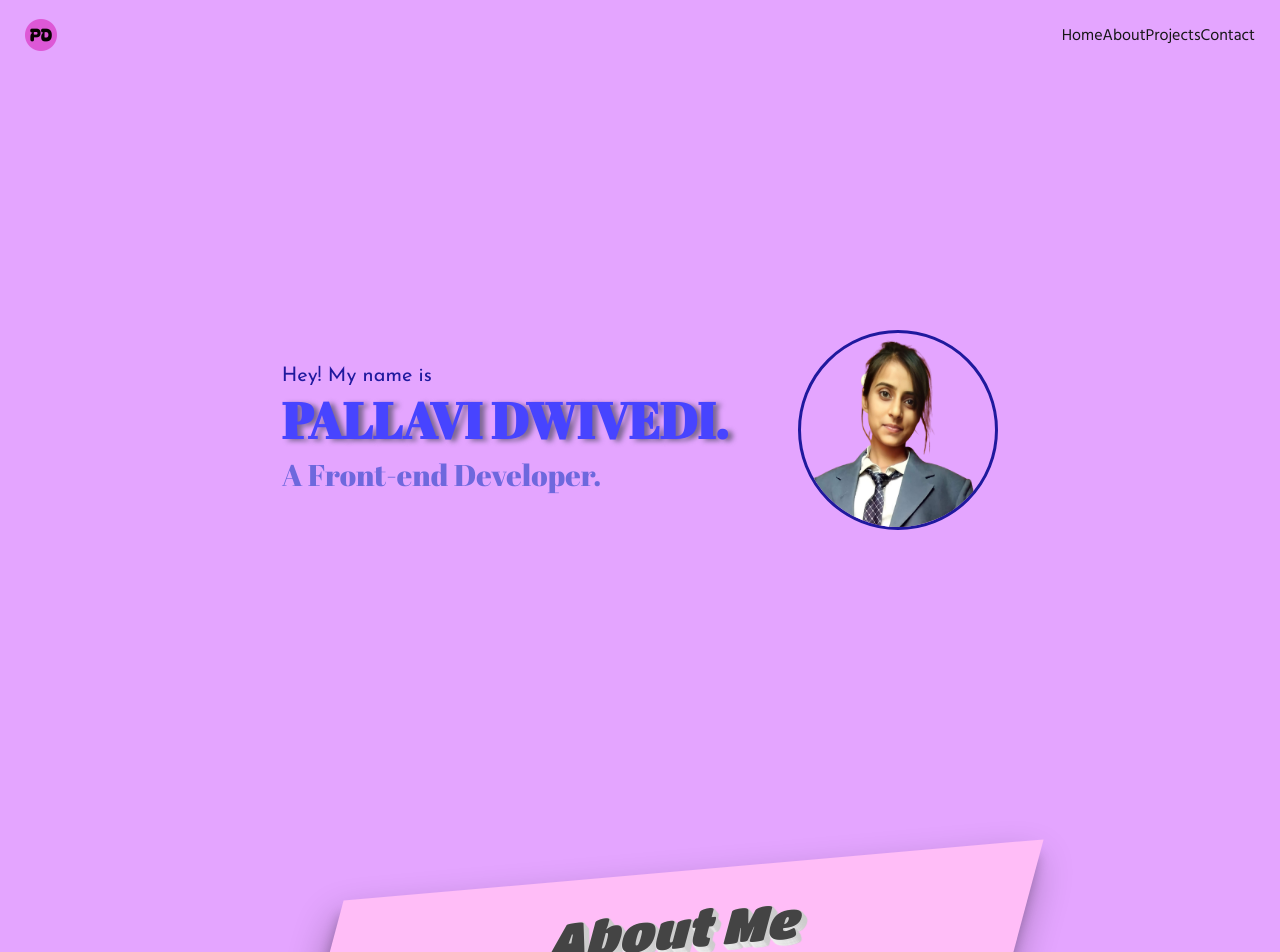
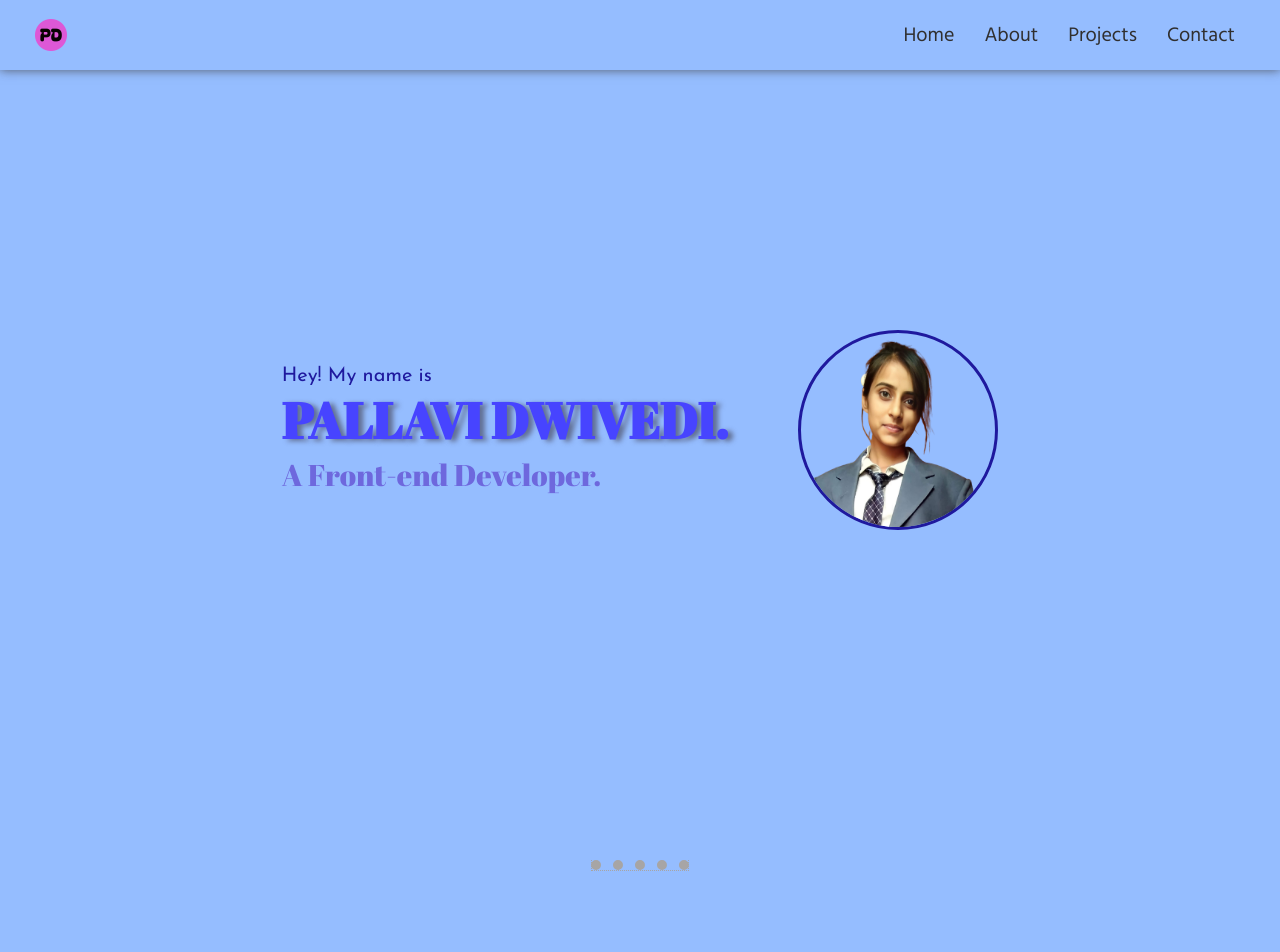
Before and after one commit to pallaviDwivedi1605/Pallavi_Dwivedi, a Next.js app: page / in a window 1280 px wide. Shown: the top 952 px of the page. Built offline with nearby package versions, Linux system fonts and the light colour scheme.

Commit message:
navbar and footer styled

```diff
--- a/src/app/contact/page.jsx
+++ b/src/app/contact/page.jsx
@@ -4,7 +4,9 @@ import styles from "./page.module.css"
 function Contact() {
   return (
     <section id="contact-section">
-      <div className={styles.container}>Contact</div>
+      <div className={styles.container}>
+
+      </div>
     </section>
   )
 }
--- a/src/app/globals.css
+++ b/src/app/globals.css
@@ -8,7 +8,7 @@
 body{
     max-width: 100%;
     overflow-x: hidden;
-    background-color: #E4A5FF;
+    background-color: #95BDFF;
     color: #161616;
 }
 
@@ -16,6 +16,15 @@ a{
     text-decoration: none;
     color: inherit;
 }
+
+::-webkit-scrollbar {
+    width: 10px;
+  }
+
+  ::-webkit-scrollbar-thumb {
+    background: gray;
+    border-radius: 10px;
+  }
 
 .container{
     min-width: 100vw;
--- a/src/app/page.jsx
+++ b/src/app/page.jsx
@@ -11,7 +11,7 @@ const pFont = Josefin_Sans({subsets: ['latin'],weight: '400'})
 
 export default function Home() {
   return (
-    <div>
+    <div className={styles.main}>
       <section id="homepage-section">
         <div className={styles.container}>
           <div className={styles.heading}>
@@ -22,8 +22,11 @@ export default function Home() {
           <Image className={styles.image} src={Pallavi} width={200} height={200} alt="Pallavi Dwivedi" />
         </div>
       </section>
+      <hr className={styles.ruler} />
       <About/>
+      <hr className={styles.ruler} />
       <Project/>
+      <hr className={styles.ruler} />
       <Contact/>
     </div>
 
--- a/src/app/page.module.css
+++ b/src/app/page.module.css
@@ -1,3 +1,10 @@
+.main{
+    display: flex;
+    flex-direction: column;
+    justify-content: space-between;
+    gap: 70px;
+}
+
 .container{
     height: 90vh;
     display: flex;
@@ -27,3 +34,14 @@
     border: 3px solid #1f199e;
     border-radius: 50%;
 }
+
+.ruler{
+    margin: 50px;
+    width: 10%;
+    height: 0;
+    color: transparent;
+    border-top: 10px;
+    border-style: dotted;
+    border-color: #a7a5a5;
+    margin: 0 auto;
+}
--- a/src/app/projects/page.module.css
+++ b/src/app/projects/page.module.css
@@ -2,6 +2,7 @@
     height: 80vh;
     width: 70vw;
     margin: 0 auto;
+    margin-top: 25px;
     display: flex;
     flex-direction: column;
     justify-content: center;
--- a/src/components/footer/footer.module.css
+++ b/src/components/footer/footer.module.css
@@ -4,8 +4,8 @@
     flex-direction: row;
     align-items: center;
     justify-content: space-between;
-    background-color: #f7c0c0;
-    padding: 0 100px;
+    background-color: #99c1db;
+    padding: 0 200px;
 }
 
 .footer .copyright{
--- a/src/components/navbar/Navbar.jsx
+++ b/src/components/navbar/Navbar.jsx
@@ -1,64 +1,67 @@
-import Link from 'next/link'
-import React from 'react'
-import styles from "./navbar.module.css"
-import Logo from "public/logo/favicon-32x32.png"
-import Image from 'next/image'
+"use client"
+import React, { useState } from 'react';
+import Link from 'next/link';
+import styles from './navbar.module.css';
+import Logo from 'public/logo/favicon-32x32.png';
+import Image from 'next/image';
 
 function Navbar() {
+  const [activeLink, setActiveLink] = useState(null);
 
   const links = [
     {
-            id:1,
-            title:"Home",
-            url:"/",
-            section: "homepage-section"
+      id: 1,
+      title: 'Home',
+      url: '/',
+      section: 'homepage-section',
     },
     {
-            id:2,
-            title:"About",
-            url:"/about",
-            section: "about-section"
+      id: 2,
+      title: 'About',
+      url: '/about',
+      section: 'about-section',
     },
     {
-            id:3,
-            title:"Projects",
-            url:"/projects",
-            section: "project-section"
+      id: 3,
+      title: 'Projects',
+      url: '/projects',
+      section: 'project-section',
     },
     {
-            id:4,
-            title:"Contact",
-            url:"/contact",
-            section: "contact-section"
+      id: 4,
+      title: 'Contact',
+      url: '/contact',
+      section: 'contact-section',
     },
-    ]
+  ];
 
   const handleMenuClick = (sectionId) => {
-        window.scrollTo({
-          top: document.getElementById(sectionId).offsetTop,
-          behavior: 'smooth',
-        });
+    setActiveLink(sectionId);
+    // window.scrollTo({
+    //   top: document.getElementById(sectionId).offsetTop,
+    //   behavior: 'smooth',
+    // });
   };
 
   return (
     <div className={styles.navbar}>
-        <Image src={Logo} alt='PD logo' width={32} height={32}/>
-        <div>
-        {
-            links.map(link=>(
+      <Image src={Logo} alt="PD logo" width={32} height={32} />
+      <div className={styles.nav_menu}>
+        {links.map((link) => (
           <Link
-            className={styles.pullUp}
+            className={`${styles.nav_item} ${
+              activeLink === link.section ? styles.active : ''
+            }`}
             key={link.id}
             href={link.url}
+            onClick={() => handleMenuClick(link.section)}
           >
             {link.title}
           </Link>
-            ))
-        }
+        ))}
       </div>
-
     </div>
-  )
+  );
 }
 
-export default Navbar
+export default Navbar;
--- a/src/components/navbar/navbar.module.css
+++ b/src/components/navbar/navbar.module.css
@@ -1,56 +1,33 @@
 .navbar{
     height: 70px;
-    padding: 0 25px;
+    padding: 0 35px;
     display: flex;
     justify-content: space-between;
     align-items: center;
     background-color: transparent;
+    box-shadow: 0px 0px 10px #414040c9;
 }
 
-.navbar .logo{
-    font-weight: 700;
-    color: #fff;
-    font-size: 30px;
+.nav_menu{
+    display: flex;
+    align-items: center;
+    gap: 10px;
 }
 
-.navbar .navItem{
-    font-weight: 400;
-    padding: 0 10px;
-    color: #40128B;
+.nav_item{
+    color: #302f2f;
+    padding: 5px 10px;
+    font-size: 20px;
+    border-radius: 25px;
+    transition: background-color 2s ease-in, font-weight 2s linear;
 }
 
-.navbar .navItem:hover{
-    color: #5812c9;
+.nav_item:hover{
+    background-color: #eee5e5c7;
+    opacity: 70;
     font-weight: bold;
 }
 
-.container a
-{
-    color: #FFF;
-    text-decoration: none;
-    font: 20px Raleway;
-    margin: 0px 10px;
-    padding: 10px 10px;
-    position: relative;
-    z-index: 0;
-    cursor: pointer;
+.active{
+    background-color: #eee5e5c7;
 }
-
-
-.pullUp a:before
-{
-    position: absolute;
-    width: 100%;
-    height: 2px;
-    left: 0px;
-    bottom: 0px;
-    content: '';
-    background: #FFF;
-    opacity: 0.3;
-    transition: all 0.3s;
-}
-
-.pullUp a:hover:before
-{
-    height: 100%;
-}
```
Lines whose indentation alone changed are shown as unchanged.
